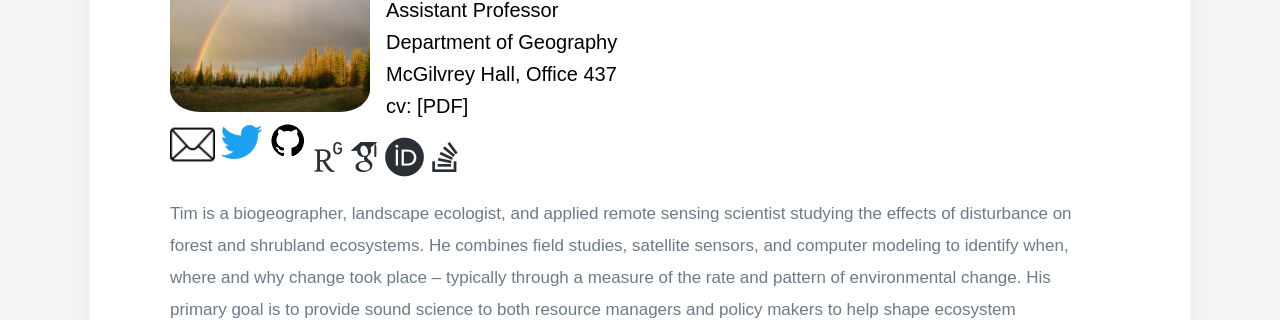
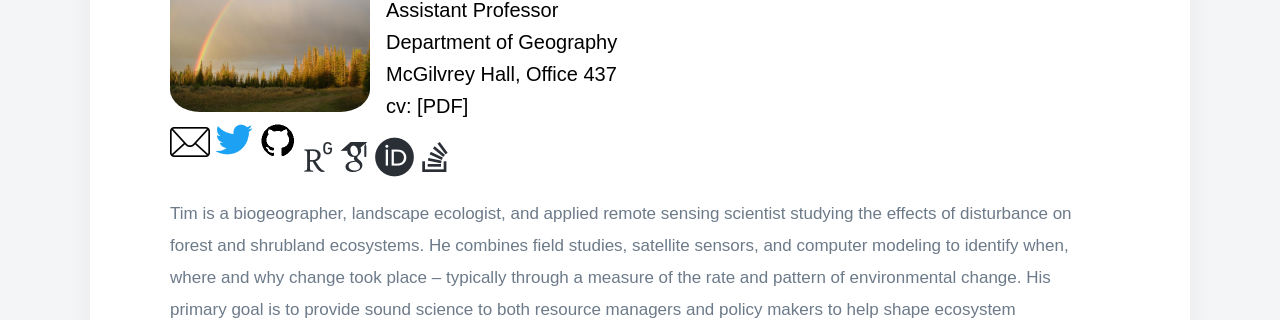
Before and after one commit to tjassal/tjassal.github.io, a Jekyll site: the page built from _pages/people.md, in a window 1280 px wide. Shown: the part 747-1067 px from the top of the page. Built offline with Jekyll 4.4.1, drawn with Linux system fonts in a browser that asks for light colours; nearby versions of some CDN libraries; some web fonts are replaced.

Commit message:
Update people.md

```diff
--- a/_pages/people.md
+++ b/_pages/people.md
@@ -26,12 +26,12 @@ cv: [PDF]
   <div class="box">
     <div>
       <a href="mailto:tassal@kent.edu">
-        <img src='/images/socials/Envelope-icon-sm.png' width="45" height="40">
+        <img src='/images/socials/Envelope-icon-sm.png' width="40" height="40">
       </a>
     </div>
      <div>
       <a href="https://twitter.com/TimAssal">
-        <img src='/images/socials/Twitter-Logo-sm.png' width="45" height="40">
+        <img src='/images/socials/Twitter-Logo-sm.png' width="40" height="40">
       </a>
     </div>
     <div>
```
